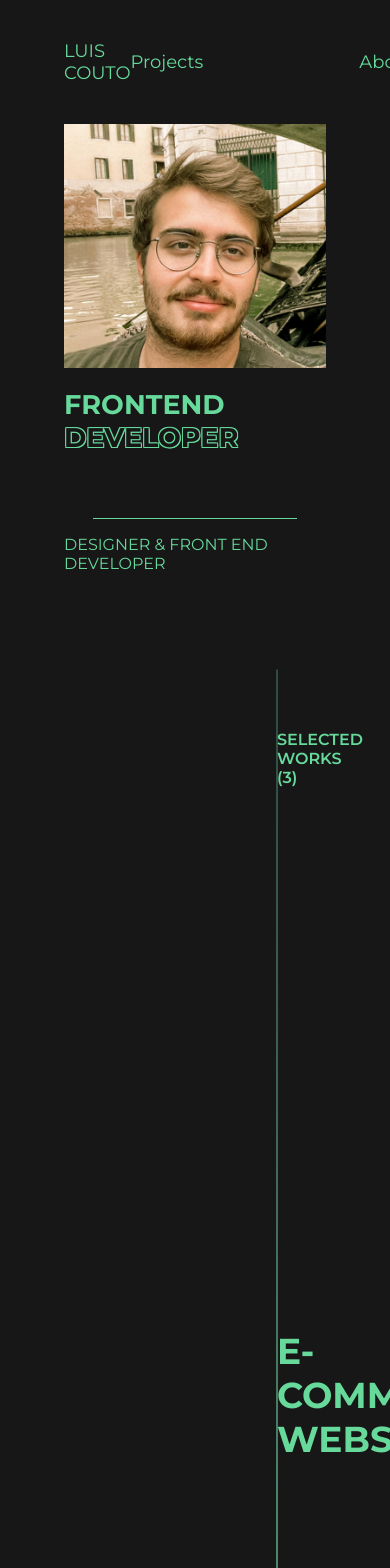
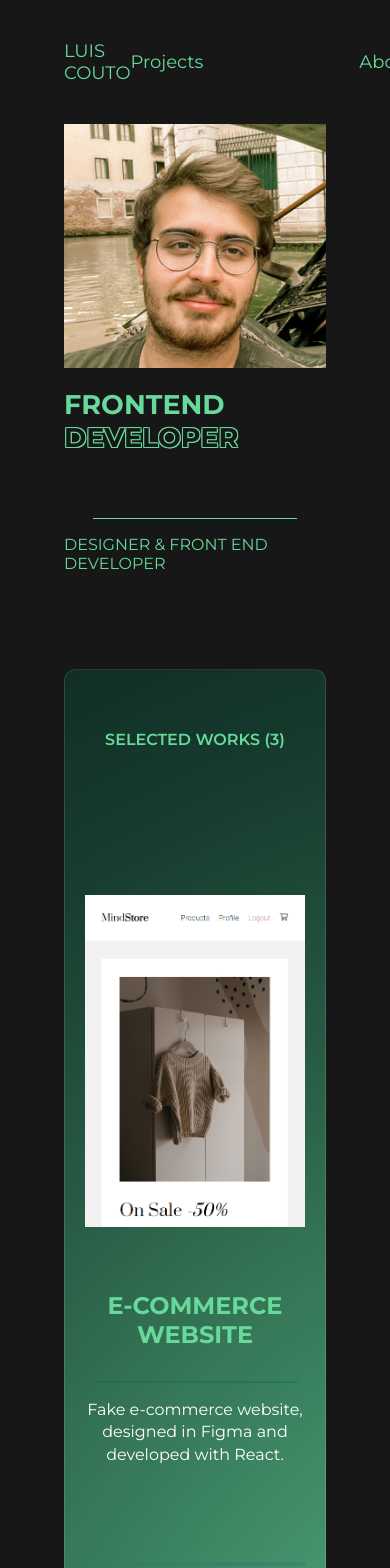
Before and after one commit to luiscouto99/portfolio-nextjs, a Next.js app: page / in a window 390 px wide. Shown: the top 1568 px of the page. Built offline with nearby package versions, Linux system fonts and the light colour scheme.

Commit message:
responsive project section pt1

```diff
--- a/components/ProjectCard.tsx
+++ b/components/ProjectCard.tsx
@@ -67,7 +67,11 @@ const Title = styled.h2`
   }
 
   @media (max-width: 1080px) {
-    text-align: center
+    text-align: center;
+  }
+
+  @media (max-width: 862px) {
+    font-size: 24px;
   }
 `;
 
@@ -75,6 +79,10 @@ const DescriptionWrapper = styled.div`
   opacity: 0;
   transition: 0.3s ease-in-out;
   margin-top: 32px;
+
+  @media (max-width: 1080px) {
+    opacity: 1;
+  }
 `;
 
 const Separator = styled.div`
@@ -116,7 +124,7 @@ const ImageWrapper = styled.div<ImageWrapperProps>`
   right: 0;
   z-index: 0;
   width: 816px;
-  height: auto;
+  height: 400px;
   opacity: ${(props) => (props.handleScroll || props.handleScroll === undefined ? 1 : 0)};
   transition: 0.6s ease-in-out;
 
@@ -135,7 +143,6 @@ const ImageWrapper = styled.div<ImageWrapperProps>`
 
   @media (max-width: 1410px) {
     position: relative;
-    height: auto;
     width: 100%;
     height: 400px;
     transition: 0.6s ease-in-out;
@@ -159,7 +166,7 @@ const ProjectCard = ({
   handleMouseEnter: () => void;
   handleMouseLeave: () => void;
 }) => {
-  const [screenWidth, setScreenWidth] = useState(0);
+  const [screenWidth, setScreenWidth] = useState(typeof window !== "undefined" ? window.innerWidth : 1920);
 
   useEffect(() => {
     window.addEventListener("resize", () => setScreenWidth(window.innerWidth));
@@ -208,7 +215,7 @@ const ProjectCard = ({
             <ImageWrapper>
               {screenWidth > 1080 ? (
                 <ImageContainer src={project.image} alt="" layout='fill' />
-                ): (
+              ) : (
                 <ImageContainer src={project.mobileImage} alt="" layout='fill' />
               )}
             </ImageWrapper>
--- a/pages/Home/components/ProjectSection.tsx
+++ b/pages/Home/components/ProjectSection.tsx
@@ -37,8 +37,22 @@ const ProjectsContainer = styled.section<ProjectsProps>`
   }
 
   @media (max-width: 1410px) {
-    margin: ${(props) => (props.pageYOffset > 0 && props.pageYOffset < 3300 ? "80px 64px" : "80px 276px")};
+    margin: ${(props) => (props.pageYOffset > 0 && props.pageYOffset < 3300 ? "80px 64px" : "80px 212px")};
     padding: ${(props) => (props.pageYOffset > 0 && props.pageYOffset < 3300 ? "48px 212px" : "48px 0")};
+  }
+
+  @media (max-width: 1080px) {
+    margin: ${(props) => (props.pageYOffset > 0 && props.pageYOffset < 3300 ? "80px 64px" : "80px 128px")};
+    padding: ${(props) => (props.pageYOffset > 0 && props.pageYOffset < 3300 ? "48px 128px" : "48px 0")};
+  }
+
+  @media (max-width: 668px) {
+    padding: ${(props) => (props.pageYOffset > 0 && props.pageYOffset < 3300 ? "48px 20px" : "48px 0")};
+  }
+
+  @media (max-width: 500px) {
+    margin: 80px 64px;
+    padding: 48px 20px;
   }
 `;
 
```
Lines whose indentation alone changed are shown as unchanged.
